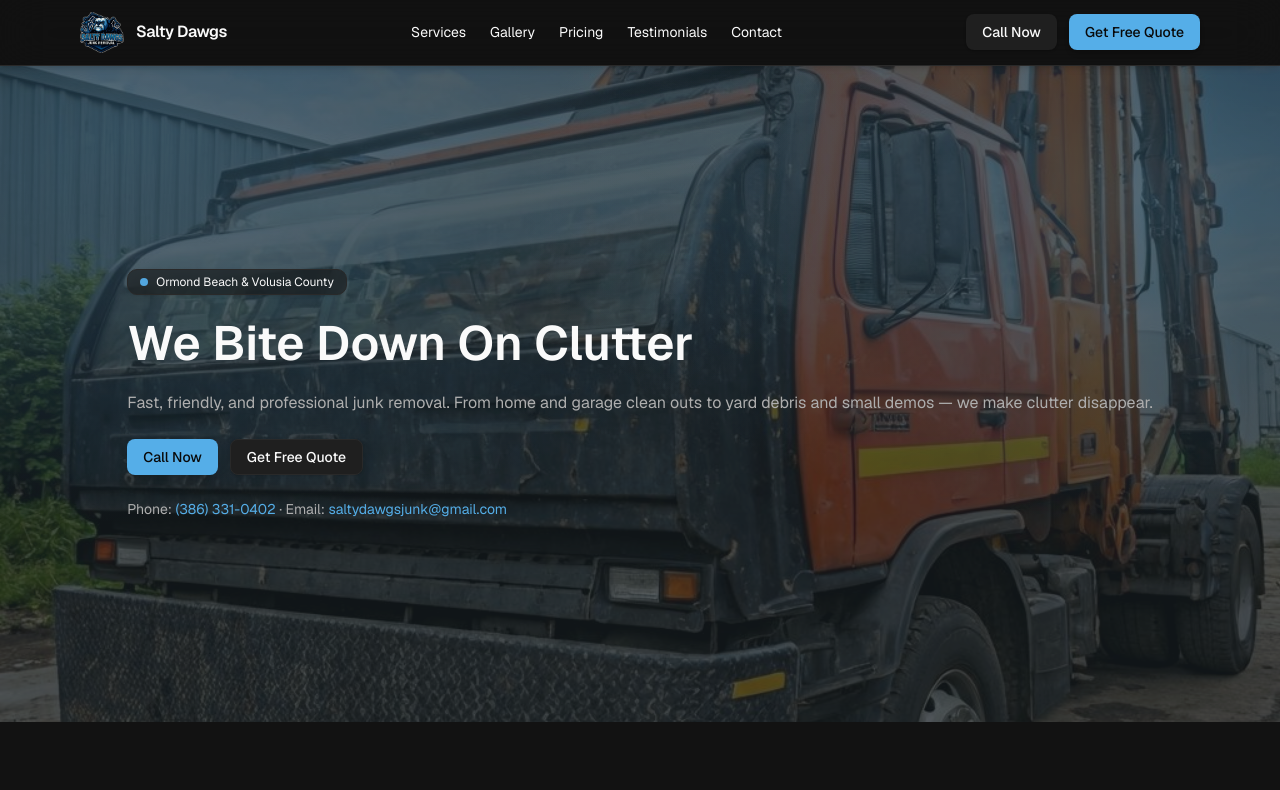
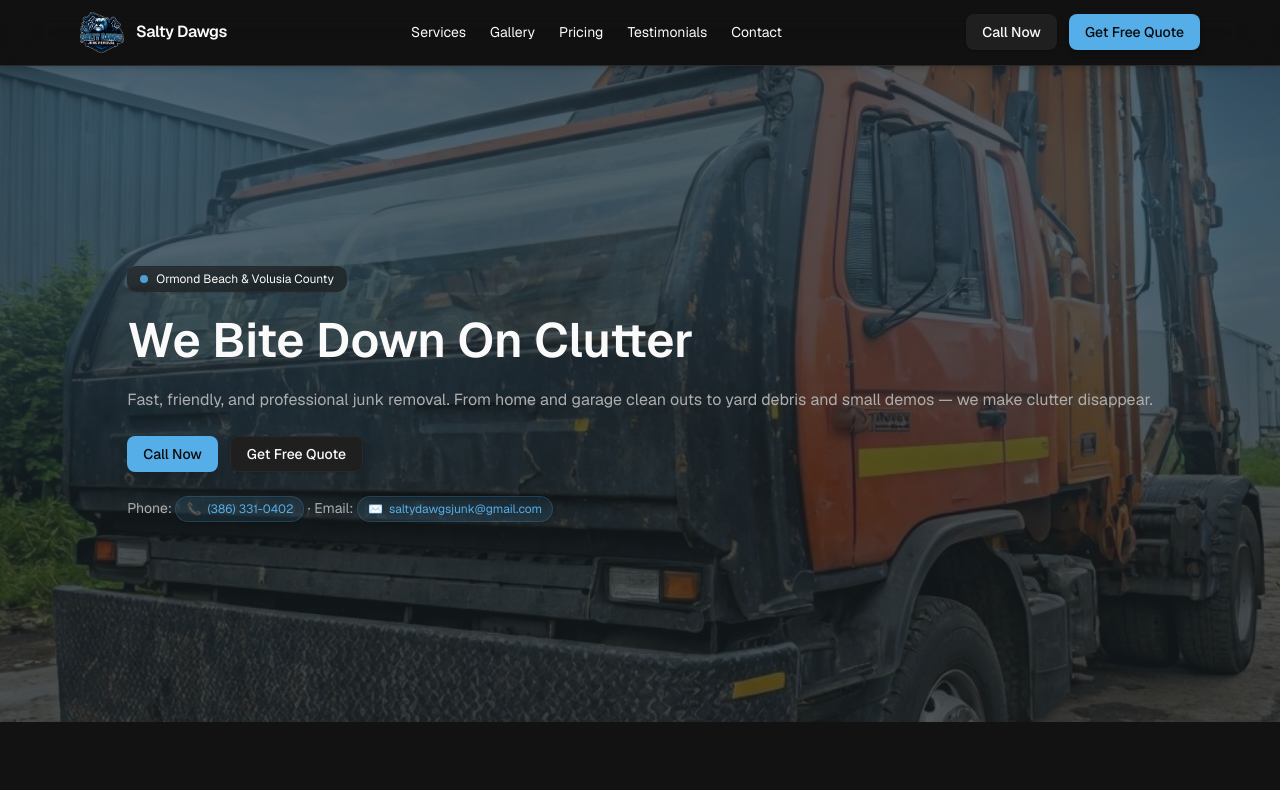
Before and after one commit to buisneees1122-hue/salty, a Next.js app: page / in a window 1280 px wide. Shown: the top 790 px of the page. Built offline with nearby package versions, Linux system fonts and the light colour scheme.

Commit message:
Style contact links in Hero
cgen-30d1a86913fa4d4397fcfe17f3e33147

```diff
--- a/app/globals.css
+++ b/app/globals.css
@@ -157,3 +157,14 @@
     opacity: 0.28;
   }
 }
+
+@layer components {
+  .contact-chip {
+    @apply inline-flex items-center gap-1.5 rounded-full border border-primary/20 bg-primary/10 px-2.5 py-1 text-xs text-primary shadow-sm transition;
+    @apply hover:bg-primary/15 hover:border-primary/30 hover:shadow-md;
+    @apply focus-visible:outline-none focus-visible:ring-2 focus-visible:ring-primary/40;
+    text-decoration: none;
+  }
+  .contact-chip[data-icon="phone"]::before { content: "📞"; }
+  .contact-chip[data-icon="email"]::before { content: "✉️"; }
+}
--- a/components/contact-section.tsx
+++ b/components/contact-section.tsx
@@ -28,13 +28,23 @@ export function ContactSection() {
           <div className="mt-6 space-y-2 text-sm">
             <p>
               Phone:{" "}
-              <a href="tel:+13863310402" className="text-primary underline-offset-2 hover:underline">
+              <a
+                href="tel:+13863310402"
+                className="contact-chip"
+                data-icon="phone"
+                aria-label="Call Salty Dawgs Junk Removal at (386) 331-0402"
+              >
                 (386) 331-0402
               </a>
             </p>
             <p>
               Email:{" "}
-              <a href="mailto:saltydawgsjunk@gmail.com" className="text-primary underline-offset-2 hover:underline">
+              <a
+                href="mailto:saltydawgsjunk@gmail.com?subject=Hello%20Salty%20Dawgs"
+                className="contact-chip"
+                data-icon="email"
+                aria-label="Email Salty Dawgs Junk Removal"
+              >
                 saltydawgsjunk@gmail.com
               </a>
             </p>
--- a/components/hero.tsx
+++ b/components/hero.tsx
@@ -29,11 +29,21 @@ export function Hero() {
           </div>
           <div className="text-sm text-muted-foreground">
             Phone:{" "}
-            <a className="text-primary underline-offset-2 hover:underline" href="tel:+13863310402">
+            <a
+              className="contact-chip"
+              data-icon="phone"
+              href="tel:+13863310402"
+              aria-label="Call Salty Dawgs Junk Removal at (386) 331-0402"
+            >
               (386) 331-0402
             </a>{" "}
             · Email:{" "}
-            <a className="text-primary underline-offset-2 hover:underline" href="mailto:saltydawgsjunk@gmail.com">
+            <a
+              className="contact-chip"
+              data-icon="email"
+              href="mailto:saltydawgsjunk@gmail.com?subject=Hello%20Salty%20Dawgs"
+              aria-label="Email Salty Dawgs Junk Removal"
+            >
               saltydawgsjunk@gmail.com
             </a>
           </div>
--- a/components/site-footer.tsx
+++ b/components/site-footer.tsx
@@ -9,13 +9,23 @@ export function SiteFooter() {
         <div className="space-y-2">
           <p className="text-sm">
             Phone:{" "}
-            <a className="text-primary underline-offset-2 hover:underline" href="tel:+13863310402">
+            <a
+              className="contact-chip"
+              data-icon="phone"
+              href="tel:+13863310402"
+              aria-label="Call Salty Dawgs Junk Removal at (386) 331-0402"
+            >
               (386) 331-0402
             </a>
           </p>
           <p className="text-sm">
             Email:{" "}
-            <a className="text-primary underline-offset-2 hover:underline" href="mailto:saltydawgsjunk@gmail.com">
+            <a
+              className="contact-chip"
+              data-icon="email"
+              href="mailto:saltydawgsjunk@gmail.com?subject=Hello%20Salty%20Dawgs"
+              aria-label="Email Salty Dawgs Junk Removal"
+            >
               saltydawgsjunk@gmail.com
             </a>
           </p>
```
